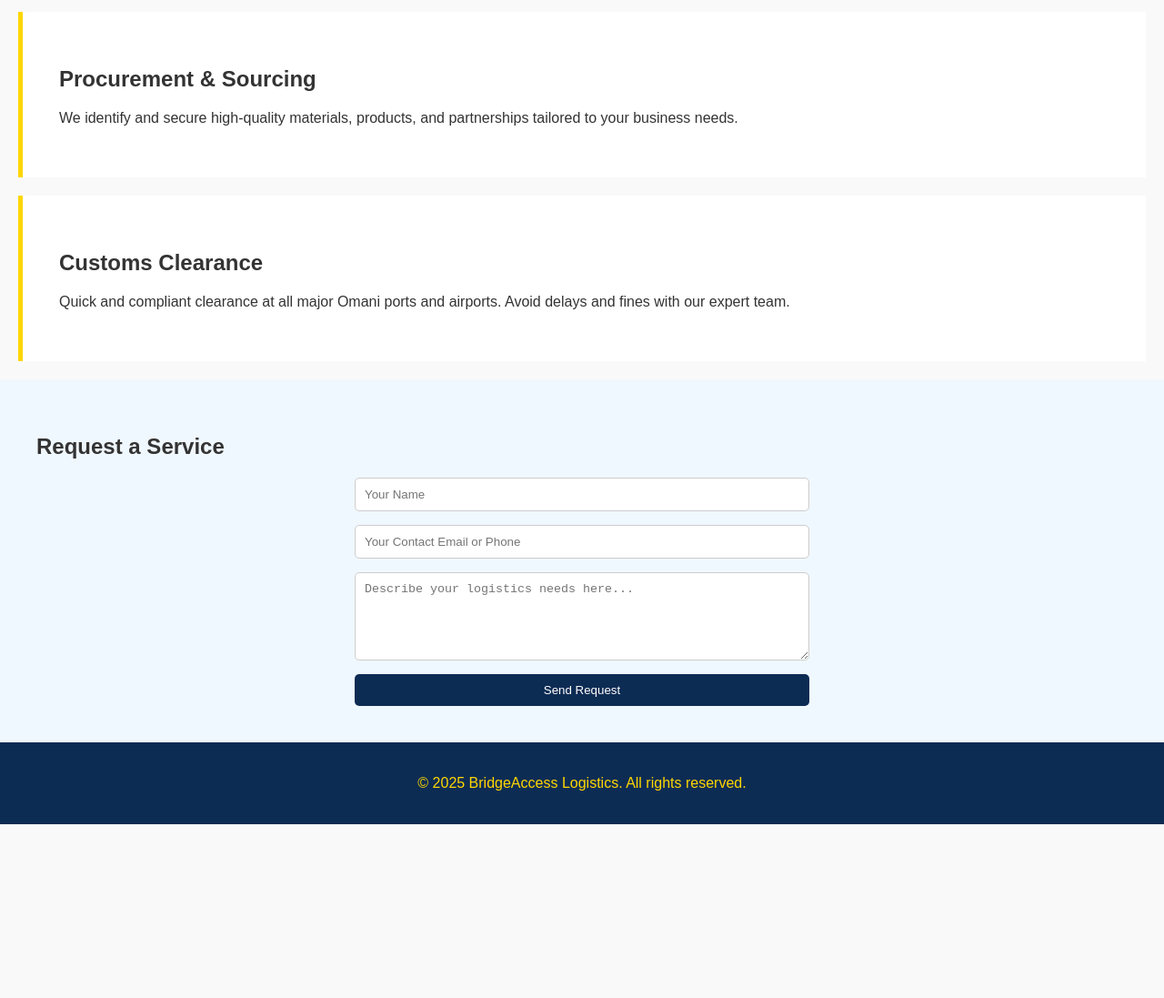
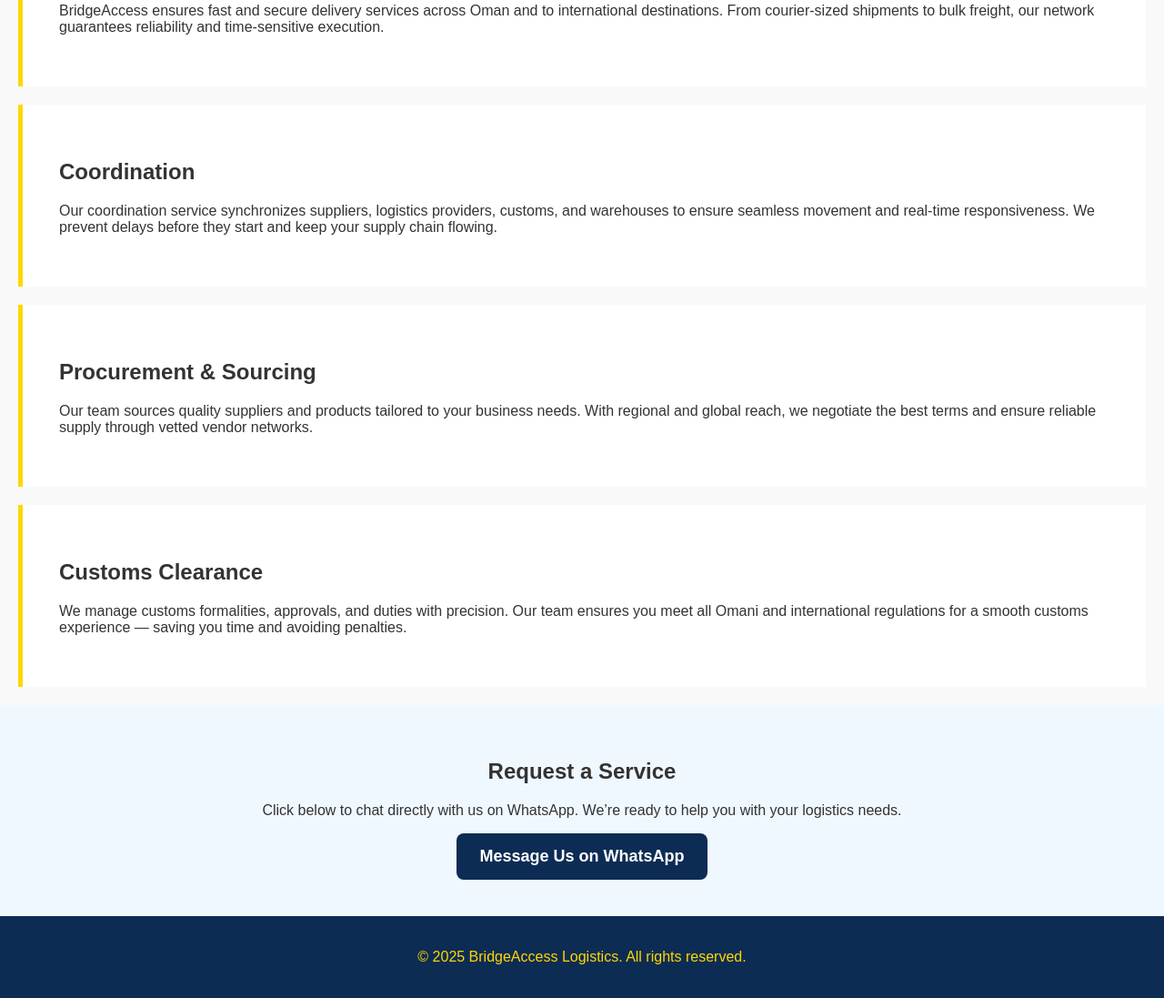
Before and after one commit to bridgeaccess/bridgeaccess-site, a plain HTML site: page index.html in a window 1280 px wide. Shown: the part 1086-2183 px from the top of the page at 91% size. Before the commit the page ends 1992 px from the top, so only its background shows below. Drawn offline with Linux system fonts and the light colour scheme.

Commit message:
Update index.html

```diff
--- a/index.html
+++ b/index.html
@@ -14,10 +14,18 @@
     header {
       background-color: #0d2c54;
       color: gold;
-      padding: 20px;
+      padding: 10px 20px;
       display: flex;
       align-items: center;
       justify-content: space-between;
+    }
+    .logo {
+      display: flex;
+      align-items: center;
+    }
+    .logo img {
+      height: 50px;
+      margin-right: 10px;
     }
     nav ul {
       list-style: none;
@@ -63,29 +71,20 @@
       margin: 20px;
       border-left: 5px solid gold;
     }
-    .form-section {
+    .whatsapp-section {
       background-color: #f0f8ff;
       padding: 40px;
+      text-align: center;
     }
-    .form-section form {
-      display: flex;
-      flex-direction: column;
-      gap: 15px;
-      max-width: 500px;
-      margin: auto;
-    }
-    input, textarea {
-      padding: 10px;
-      border: 1px solid #ccc;
-      border-radius: 5px;
-    }
-    button {
+    .whatsapp-section a {
+      display: inline-block;
       background-color: #0d2c54;
       color: white;
-      padding: 10px;
-      border: none;
-      border-radius: 5px;
-      cursor: pointer;
+      padding: 15px 25px;
+      border-radius: 8px;
+      text-decoration: none;
+      font-size: 18px;
+      font-weight: bold;
     }
     footer {
       background-color: #0d2c54;
@@ -97,7 +96,10 @@
 </head>
 <body>
   <header>
-    <div><strong>BridgeAccess</strong></div>
+    <div class="logo">
+      <img src="logo.png" alt="BridgeAccess Logo" />
+      <strong>BridgeAccess</strong>
+    </div>
     <nav>
       <ul>
         <li><a href="#">Home</a></li>
@@ -124,39 +126,45 @@
     <p>BridgeAccess delivers world-class logistics and sourcing solutions from Oman to the world.</p>
   </div>
 
+  <div class="section" id="about">
+    <h2>Founder’s Story</h2>
+    <p>BridgeAccess was founded by Mr. Nasser Mattar Al Tooqi, a visionary with a deep understanding of logistics and international trade. With over 15 years of industry experience, Mr. Nasser has built a business rooted in trust, reliability, and innovation. His mission is to empower Omani logistics to reach global standards while staying committed to service excellence and community impact.</p>
+  </div>
+
   <div class="section" id="import">
     <h2>Import & Export</h2>
-    <p>We handle cross-border logistics from documentation to delivery, ensuring fast and secure transport of your goods worldwide.</p>
+    <p>We facilitate end-to-end import and export logistics, including trade documentation, customs clearance, port handling, and last-mile delivery. Whether you are trading regionally or internationally, we ensure your cargo moves smoothly, securely, and efficiently.</p>
   </div>
+
   <div class="section" id="containers">
     <h2>Containers</h2>
-    <p>Full-service container logistics with port handling, inland movement, and tracking support for your cargo.</p>
+    <p>We provide full-service container logistics: FCL/LCL cargo handling, tracking, storage, and inland transport. Our advanced container management ensures real-time visibility and optimal movement at all times.</p>
   </div>
+
   <div class="section" id="delivery">
     <h2>Local & International Delivery</h2>
-    <p>We offer fast, safe, and reliable delivery across Oman and to international destinations.</p>
+    <p>BridgeAccess ensures fast and secure delivery services across Oman and to international destinations. From courier-sized shipments to bulk freight, our network guarantees reliability and time-sensitive execution.</p>
   </div>
+
   <div class="section" id="coordination">
     <h2>Coordination</h2>
-    <p>Our experts manage all moving parts of your supply chain with precision, from suppliers to warehouses and beyond.</p>
+    <p>Our coordination service synchronizes suppliers, logistics providers, customs, and warehouses to ensure seamless movement and real-time responsiveness. We prevent delays before they start and keep your supply chain flowing.</p>
   </div>
+
   <div class="section" id="procurement">
     <h2>Procurement & Sourcing</h2>
-    <p>We identify and secure high-quality materials, products, and partnerships tailored to your business needs.</p>
+    <p>Our team sources quality suppliers and products tailored to your business needs. With regional and global reach, we negotiate the best terms and ensure reliable supply through vetted vendor networks.</p>
   </div>
+
   <div class="section" id="customs">
     <h2>Customs Clearance</h2>
-    <p>Quick and compliant clearance at all major Omani ports and airports. Avoid delays and fines with our expert team.</p>
+    <p>We manage customs formalities, approvals, and duties with precision. Our team ensures you meet all Omani and international regulations for a smooth customs experience — saving you time and avoiding penalties.</p>
   </div>
 
-  <div class="form-section" id="contact">
+  <div class="whatsapp-section" id="contact">
     <h2>Request a Service</h2>
-    <form action="mailto:nasseraltooqi@gmail.com" method="POST" enctype="text/plain">
-      <input type="text" name="Name" placeholder="Your Name" required />
-      <input type="email" name="Email" placeholder="Your Contact Email or Phone" required />
-      <textarea name="Inquiry" placeholder="Describe your logistics needs here..." rows="5" required></textarea>
-      <button type="submit">Send Request</button>
-    </form>
+    <p>Click below to chat directly with us on WhatsApp. We’re ready to help you with your logistics needs.</p>
+    <a href="https://wa.me/96892221919" target="_blank">Message Us on WhatsApp</a>
   </div>
 
   <footer>
```
